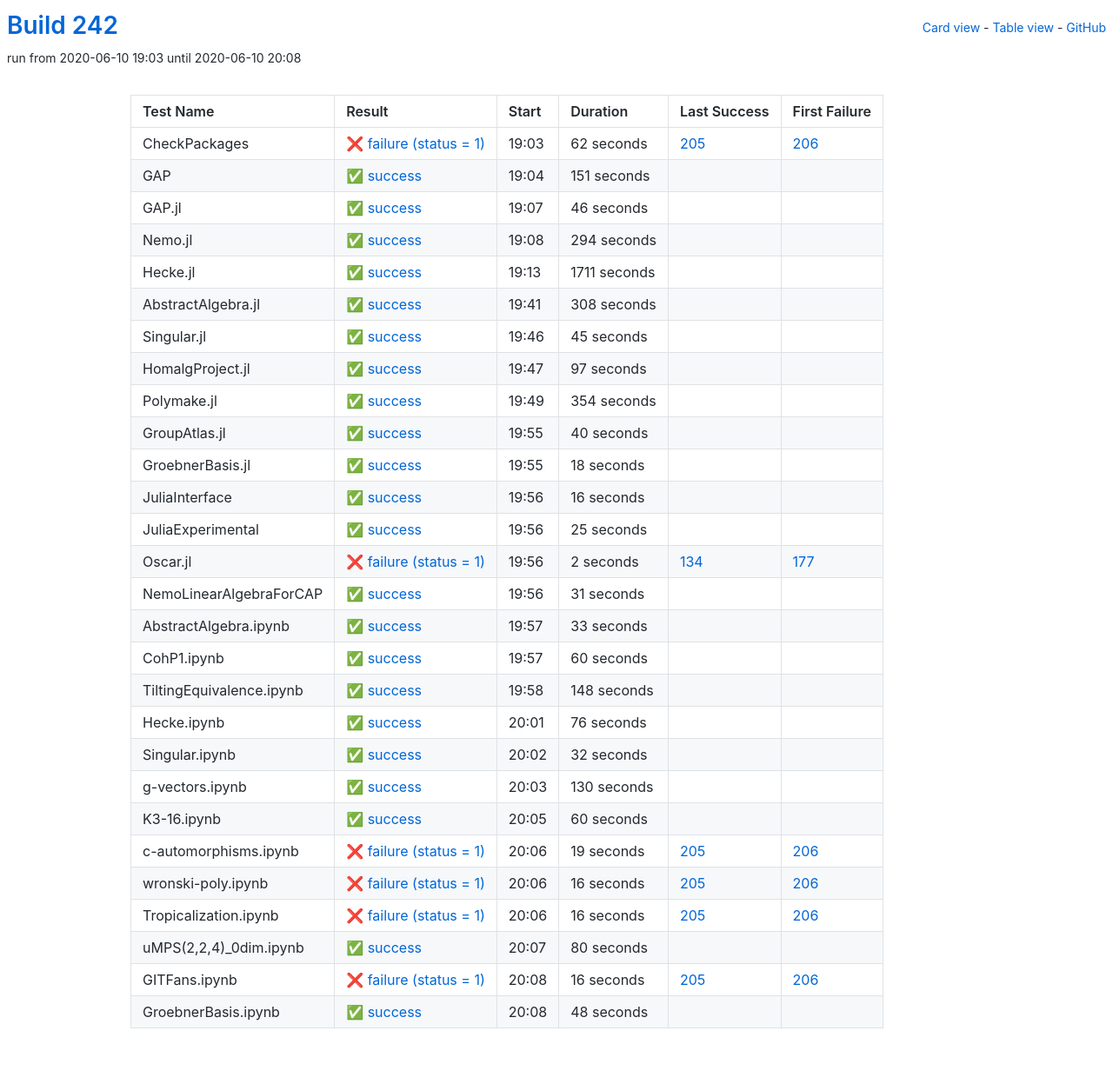
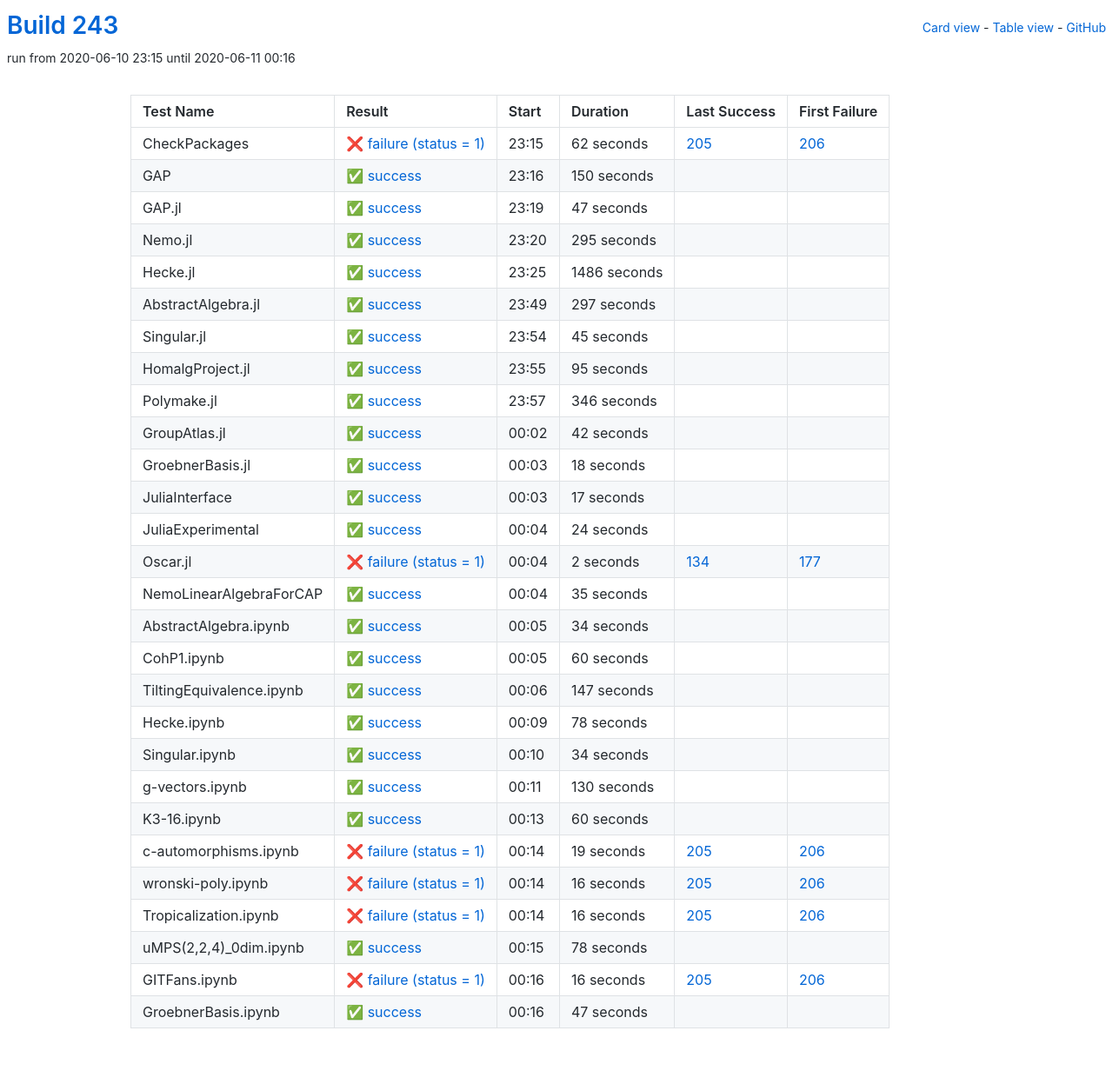
Before and after one commit to oscar-system/oscar-ci-status-stable, a Jekyll site: the page built from table.html, in a window 1280 px wide. Shown: the whole page at 87% size. Built offline with Jekyll 4.4.1, drawn with Linux system fonts in a browser that asks for light colours.

Commit message:
Build #243

```diff
--- a/_data/ci.yml
+++ b/_data/ci.yml
@@ -1,6 +1,6 @@
 ---
-build: 242
-build_url: https://oscarci.mathematik.uni-kl.de/job/oscar-stable/242/
+build: 243
+build_url: https://oscarci.mathematik.uni-kl.de/job/oscar-stable/243/
 job: oscar-stable
 organization: oscar-system
 repo: oscar-ci-status-stable
@@ -8,8 +8,8 @@ repourl: https://github.com/oscar-system/oscar-ci-status-stable
 tests:
 - name: CheckPackages
   id: checkpackages
-  log: https://oscarci.mathematik.uni-kl.de/job/oscar-stable/242/artifact/logs/build-242/CheckPackages.log
-  start: 2020-06-10 19:03
+  log: https://oscarci.mathematik.uni-kl.de/job/oscar-stable/243/artifact/logs/build-243/CheckPackages.log
+  start: 2020-06-10 23:15
   success: false
   exitcode: 1
   status: failure
@@ -20,68 +20,68 @@ tests:
   first_failure_url: https://oscarci.mathematik.uni-kl.de/job/oscar-stable/206/
 - name: GAP
   id: gap
-  log: https://oscarci.mathematik.uni-kl.de/job/oscar-stable/242/artifact/logs/build-242/GAP.log
-  start: 2020-06-10 19:04
+  log: https://oscarci.mathematik.uni-kl.de/job/oscar-stable/243/artifact/logs/build-243/GAP.log
+  start: 2020-06-10 23:16
   success: true
   exitcode: 0
   status: success
-  duration: 151
+  duration: 150
   last_success: false
   last_success_url:
   first_failure: false
   first_failure_url:
 - name: GAP.jl
   id: gap-jl
-  log: https://oscarci.mathematik.uni-kl.de/job/oscar-stable/242/artifact/logs/build-242/GAP.jl.log
-  start: 2020-06-10 19:07
+  log: https://oscarci.mathematik.uni-kl.de/job/oscar-stable/243/artifact/logs/build-243/GAP.jl.log
+  start: 2020-06-10 23:19
   success: true
   exitcode: 0
   status: success
-  duration: 46
+  duration: 47
   last_success: false
   last_success_url:
   first_failure: false
   first_failure_url:
 - name: Nemo.jl
   id: nemo-jl
-  log: https://oscarci.mathematik.uni-kl.de/job/oscar-stable/242/artifact/logs/build-242/Nemo.jl.log
-  start: 2020-06-10 19:08
+  log: https://oscarci.mathematik.uni-kl.de/job/oscar-stable/243/artifact/logs/build-243/Nemo.jl.log
+  start: 2020-06-10 23:20
   success: true
   exitcode: 0
   status: success
-  duration: 294
+  duration: 295
   last_success: false
   last_success_url:
   first_failure: false
   first_failure_url:
 - name: Hecke.jl
   id: hecke-jl
-  log: https://oscarci.mathematik.uni-kl.de/job/oscar-stable/242/artifact/logs/build-242/Hecke.jl.log
-  start: 2020-06-10 19:13
+  log: https://oscarci.mathematik.uni-kl.de/job/oscar-stable/243/artifact/logs/build-243/Hecke.jl.log
+  start: 2020-06-10 23:25
   success: true
   exitcode: 0
   status: success
-  duration: 1711
+  duration: 1486
   last_success: false
   last_success_url:
   first_failure: false
   first_failure_url:
 - name: AbstractAlgebra.jl
   id: abstractalgebra-jl
-  log: https://oscarci.mathematik.uni-kl.de/job/oscar-stable/242/artifact/logs/build-242/AbstractAlgebra.jl.log
-  start: 2020-06-10 19:41
+  log: https://oscarci.mathematik.uni-kl.de/job/oscar-stable/243/artifact/logs/build-243/AbstractAlgebra.jl.log
+  start: 2020-06-10 23:49
   success: true
   exitcode: 0
   status: success
-  duration: 308
+  duration: 297
   last_success: false
   last_success_url:
   first_failure: false
   first_failure_url:
 - name: Singular.jl
   id: singular-jl
-  log: https://oscarci.mathematik.uni-kl.de/job/oscar-stable/242/artifact/logs/build-242/Singular.jl.log
-  start: 2020-06-10 19:46
+  log: https://oscarci.mathematik.uni-kl.de/job/oscar-stable/243/artifact/logs/build-243/Singular.jl.log
+  start: 2020-06-10 23:54
   success: true
   exitcode: 0
   status: success
@@ -92,44 +92,44 @@ tests:
   first_failure_url:
 - name: HomalgProject.jl
   id: homalgproject-jl
-  log: https://oscarci.mathematik.uni-kl.de/job/oscar-stable/242/artifact/logs/build-242/HomalgProject.jl.log
-  start: 2020-06-10 19:47
+  log: https://oscarci.mathematik.uni-kl.de/job/oscar-stable/243/artifact/logs/build-243/HomalgProject.jl.log
+  start: 2020-06-10 23:55
   success: true
   exitcode: 0
   status: success
-  duration: 97
+  duration: 95
   last_success: false
   last_success_url:
   first_failure: false
   first_failure_url:
 - name: Polymake.jl
   id: polymake-jl
-  log: https://oscarci.mathematik.uni-kl.de/job/oscar-stable/242/artifact/logs/build-242/Polymake.jl.log
-  start: 2020-06-10 19:49
+  log: https://oscarci.mathematik.uni-kl.de/job/oscar-stable/243/artifact/logs/build-243/Polymake.jl.log
+  start: 2020-06-10 23:57
   success: true
   exitcode: 0
   status: success
-  duration: 354
+  duration: 346
   last_success: false
   last_success_url:
   first_failure: false
   first_failure_url:
 - name: GroupAtlas.jl
   id: groupatlas-jl
-  log: https://oscarci.mathematik.uni-kl.de/job/oscar-stable/242/artifact/logs/build-242/GroupAtlas.jl.log
-  start: 2020-06-10 19:55
+  log: https://oscarci.mathematik.uni-kl.de/job/oscar-stable/243/artifact/logs/build-243/GroupAtlas.jl.log
+  start: 2020-06-11 00:02
   success: true
   exitcode: 0
   status: success
-  duration: 40
+  duration: 42
   last_success: false
   last_success_url:
   first_failure: false
   first_failure_url:
 - name: GroebnerBasis.jl
   id: groebnerbasis-jl
-  log: https://oscarci.mathematik.uni-kl.de/job/oscar-stable/242/artifact/logs/build-242/GroebnerBasis.jl.log
-  start: 2020-06-10 19:55
+  log: https://oscarci.mathematik.uni-kl.de/job/oscar-stable/243/artifact/logs/build-243/GroebnerBasis.jl.log
+  start: 2020-06-11 00:03
   success: true
   exitcode: 0
   status: success
@@ -140,32 +140,32 @@ tests:
   first_failure_url:
 - name: JuliaInterface
   id: juliainterface
-  log: https://oscarci.mathematik.uni-kl.de/job/oscar-stable/242/artifact/logs/build-242/JuliaInterface.log
-  start: 2020-06-10 19:56
+  log: https://oscarci.mathematik.uni-kl.de/job/oscar-stable/243/artifact/logs/build-243/JuliaInterface.log
+  start: 2020-06-11 00:03
   success: true
   exitcode: 0
   status: success
-  duration: 16
+  duration: 17
   last_success: false
   last_success_url:
   first_failure: false
   first_failure_url:
 - name: JuliaExperimental
   id: juliaexperimental
-  log: https://oscarci.mathematik.uni-kl.de/job/oscar-stable/242/artifact/logs/build-242/JuliaExperimental.log
-  start: 2020-06-10 19:56
+  log: https://oscarci.mathematik.uni-kl.de/job/oscar-stable/243/artifact/logs/build-243/JuliaExperimental.log
+  start: 2020-06-11 00:04
   success: true
   exitcode: 0
   status: success
-  duration: 25
+  duration: 24
   last_success: false
   last_success_url:
   first_failure: false
   first_failure_url:
 - name: Oscar.jl
   id: oscar-jl
-  log: https://oscarci.mathematik.uni-kl.de/job/oscar-stable/242/artifact/logs/build-242/Oscar.jl.log
-  start: 2020-06-10 19:56
+  log: https://oscarci.mathematik.uni-kl.de/job/oscar-stable/243/artifact/logs/build-243/Oscar.jl.log
+  start: 2020-06-11 00:04
   success: false
   exitcode: 1
   status: failure
@@ -176,32 +176,32 @@ tests:
   first_failure_url: https://oscarci.mathematik.uni-kl.de/job/oscar-stable/177/
 - name: NemoLinearAlgebraForCAP
   id: nemolinearalgebraforcap
-  log: https://oscarci.mathematik.uni-kl.de/job/oscar-stable/242/artifact/logs/build-242/NemoLinearAlgebraForCAP.log
-  start: 2020-06-10 19:56
+  log: https://oscarci.mathematik.uni-kl.de/job/oscar-stable/243/artifact/logs/build-243/NemoLinearAlgebraForCAP.log
+  start: 2020-06-11 00:04
   success: true
   exitcode: 0
   status: success
-  duration: 31
+  duration: 35
   last_success: false
   last_success_url:
   first_failure: false
   first_failure_url:
 - name: AbstractAlgebra.ipynb
   id: abstractalgebra-ipynb
-  log: https://oscarci.mathematik.uni-kl.de/job/oscar-stable/242/artifact/logs/build-242/AbstractAlgebra.ipynb.log
-  start: 2020-06-10 19:57
+  log: https://oscarci.mathematik.uni-kl.de/job/oscar-stable/243/artifact/logs/build-243/AbstractAlgebra.ipynb.log
+  start: 2020-06-11 00:05
   success: true
   exitcode: 0
   status: success
-  duration: 33
+  duration: 34
   last_success: false
   last_success_url:
   first_failure: false
   first_failure_url:
 - name: CohP1.ipynb
   id: cohp1-ipynb
-  log: https://oscarci.mathematik.uni-kl.de/job/oscar-stable/242/artifact/logs/build-242/CohP1.ipynb.log
-  start: 2020-06-10 19:57
+  log: https://oscarci.mathematik.uni-kl.de/job/oscar-stable/243/artifact/logs/build-243/CohP1.ipynb.log
+  start: 2020-06-11 00:05
   success: true
   exitcode: 0
   status: success
@@ -212,44 +212,44 @@ tests:
   first_failure_url:
 - name: TiltingEquivalence.ipynb
   id: tiltingequivalence-ipynb
-  log: https://oscarci.mathematik.uni-kl.de/job/oscar-stable/242/artifact/logs/build-242/TiltingEquivalence.ipynb.log
-  start: 2020-06-10 19:58
+  log: https://oscarci.mathematik.uni-kl.de/job/oscar-stable/243/artifact/logs/build-243/TiltingEquivalence.ipynb.log
+  start: 2020-06-11 00:06
   success: true
   exitcode: 0
   status: success
-  duration: 148
+  duration: 147
   last_success: false
   last_success_url:
   first_failure: false
   first_failure_url:
 - name: Hecke.ipynb
   id: hecke-ipynb
-  log: https://oscarci.mathematik.uni-kl.de/job/oscar-stable/242/artifact/logs/build-242/Hecke.ipynb.log
-  start: 2020-06-10 20:01
+  log: https://oscarci.mathematik.uni-kl.de/job/oscar-stable/243/artifact/logs/build-243/Hecke.ipynb.log
+  start: 2020-06-11 00:09
   success: true
   exitcode: 0
   status: success
-  duration: 76
+  duration: 78
   last_success: false
   last_success_url:
   first_failure: false
   first_failure_url:
 - name: Singular.ipynb
   id: singular-ipynb
-  log: https://oscarci.mathematik.uni-kl.de/job/oscar-stable/242/artifact/logs/build-242/Singular.ipynb.log
-  start: 2020-06-10 20:02
+  log: https://oscarci.mathematik.uni-kl.de/job/oscar-stable/243/artifact/logs/build-243/Singular.ipynb.log
+  start: 2020-06-11 00:10
   success: true
   exitcode: 0
   status: success
-  duration: 32
+  duration: 34
   last_success: false
   last_success_url:
   first_failure: false
   first_failure_url:
 - name: g-vectors.ipynb
   id: g-vectors-ipynb
-  log: https://oscarci.mathematik.uni-kl.de/job/oscar-stable/242/artifact/logs/build-242/g-vectors.ipynb.log
-  start: 2020-06-10 20:03
+  log: https://oscarci.mathematik.uni-kl.de/job/oscar-stable/243/artifact/logs/build-243/g-vectors.ipynb.log
+  start: 2020-06-11 00:11
   success: true
   exitcode: 0
   status: success
@@ -260,8 +260,8 @@ tests:
   first_failure_url:
 - name: K3-16.ipynb
   id: k3-16-ipynb
-  log: https://oscarci.mathematik.uni-kl.de/job/oscar-stable/242/artifact/logs/build-242/K3-16.ipynb.log
-  start: 2020-06-10 20:05
+  log: https://oscarci.mathematik.uni-kl.de/job/oscar-stable/243/artifact/logs/build-243/K3-16.ipynb.log
+  start: 2020-06-11 00:13
   success: true
   exitcode: 0
   status: success
@@ -272,8 +272,8 @@ tests:
   first_failure_url:
 - name: c-automorphisms.ipynb
   id: c-automorphisms-ipynb
-  log: https://oscarci.mathematik.uni-kl.de/job/oscar-stable/242/artifact/logs/build-242/c-automorphisms.ipynb.log
-  start: 2020-06-10 20:06
+  log: https://oscarci.mathematik.uni-kl.de/job/oscar-stable/243/artifact/logs/build-243/c-automorphisms.ipynb.log
+  start: 2020-06-11 00:14
   success: false
   exitcode: 1
   status: failure
@@ -284,8 +284,8 @@ tests:
   first_failure_url: https://oscarci.mathematik.uni-kl.de/job/oscar-stable/206/
 - name: wronski-poly.ipynb
   id: wronski-poly-ipynb
-  log: https://oscarci.mathematik.uni-kl.de/job/oscar-stable/242/artifact/logs/build-242/wronski-poly.ipynb.log
-  start: 2020-06-10 20:06
+  log: https://oscarci.mathematik.uni-kl.de/job/oscar-stable/243/artifact/logs/build-243/wronski-poly.ipynb.log
+  start: 2020-06-11 00:14
   success: false
   exitcode: 1
   status: failure
@@ -296,8 +296,8 @@ tests:
   first_failure_url: https://oscarci.mathematik.uni-kl.de/job/oscar-stable/206/
 - name: Tropicalization.ipynb
   id: tropicalization-ipynb
-  log: https://oscarci.mathematik.uni-kl.de/job/oscar-stable/242/artifact/logs/build-242/Tropicalization.ipynb.log
-  start: 2020-06-10 20:06
+  log: https://oscarci.mathematik.uni-kl.de/job/oscar-stable/243/artifact/logs/build-243/Tropicalization.ipynb.log
+  start: 2020-06-11 00:14
   success: false
   exitcode: 1
   status: failure
@@ -308,20 +308,20 @@ tests:
   first_failure_url: https://oscarci.mathematik.uni-kl.de/job/oscar-stable/206/
 - name: uMPS(2,2,4)_0dim.ipynb
   id: umps-2-2-4-0dim-ipynb
-  log: https://oscarci.mathematik.uni-kl.de/job/oscar-stable/242/artifact/logs/build-242/uMPS-2-2-4-_0dim.ipynb.log
-  start: 2020-06-10 20:07
+  log: https://oscarci.mathematik.uni-kl.de/job/oscar-stable/243/artifact/logs/build-243/uMPS-2-2-4-_0dim.ipynb.log
+  start: 2020-06-11 00:15
   success: true
   exitcode: 0
   status: success
-  duration: 80
+  duration: 78
   last_success: false
   last_success_url:
   first_failure: false
   first_failure_url:
 - name: GITFans.ipynb
   id: gitfans-ipynb
-  log: https://oscarci.mathematik.uni-kl.de/job/oscar-stable/242/artifact/logs/build-242/GITFans.ipynb.log
-  start: 2020-06-10 20:08
+  log: https://oscarci.mathematik.uni-kl.de/job/oscar-stable/243/artifact/logs/build-243/GITFans.ipynb.log
+  start: 2020-06-11 00:16
   success: false
   exitcode: 1
   status: failure
@@ -332,12 +332,12 @@ tests:
   first_failure_url: https://oscarci.mathematik.uni-kl.de/job/oscar-stable/206/
 - name: GroebnerBasis.ipynb
   id: groebnerbasis-ipynb
-  log: https://oscarci.mathematik.uni-kl.de/job/oscar-stable/242/artifact/logs/build-242/GroebnerBasis.ipynb.log
-  start: 2020-06-10 20:08
+  log: https://oscarci.mathematik.uni-kl.de/job/oscar-stable/243/artifact/logs/build-243/GroebnerBasis.ipynb.log
+  start: 2020-06-11 00:16
   success: true
   exitcode: 0
   status: success
-  duration: 48
+  duration: 47
   last_success: false
   last_success_url:
   first_failure: false
```
Also changed, not shown: README.md.
